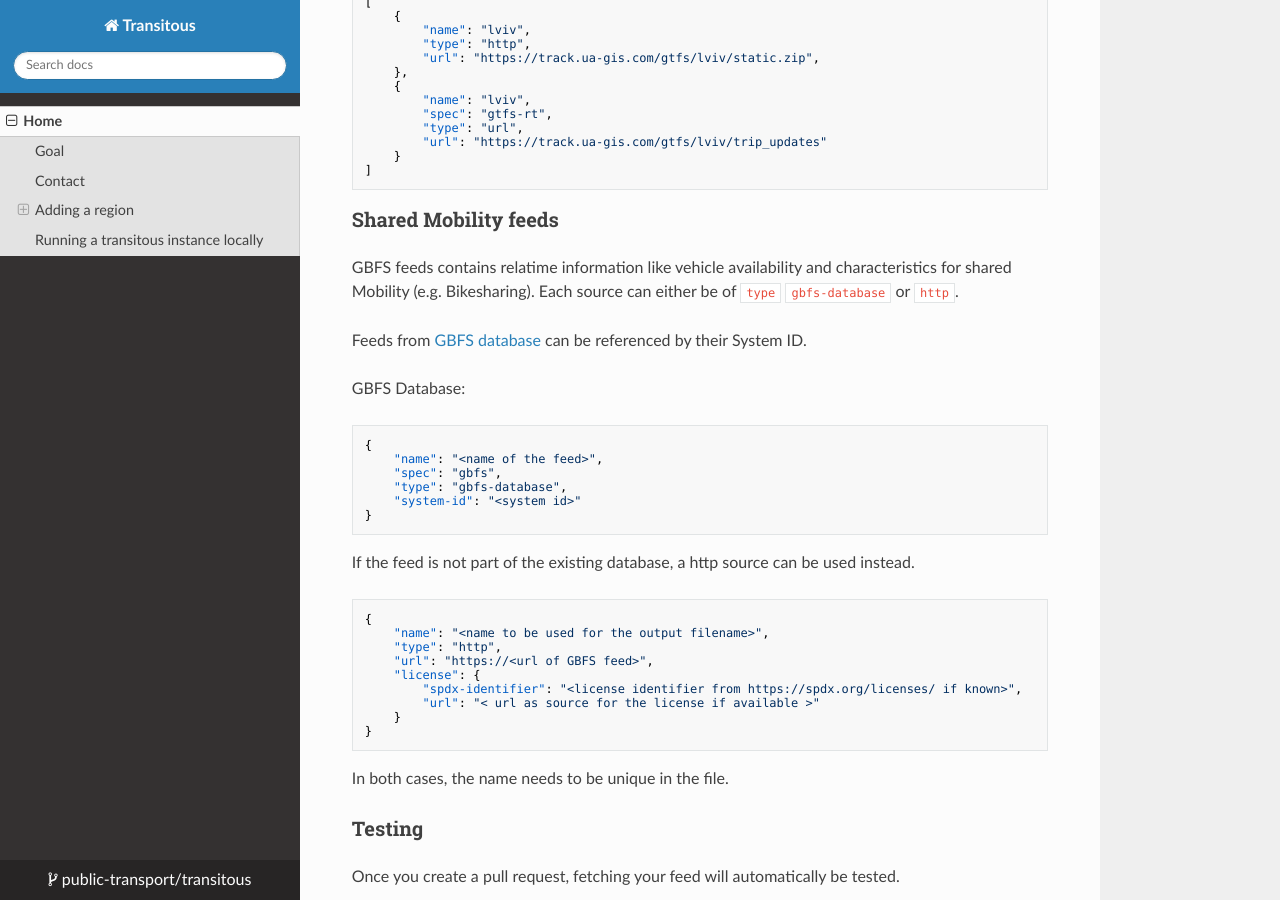
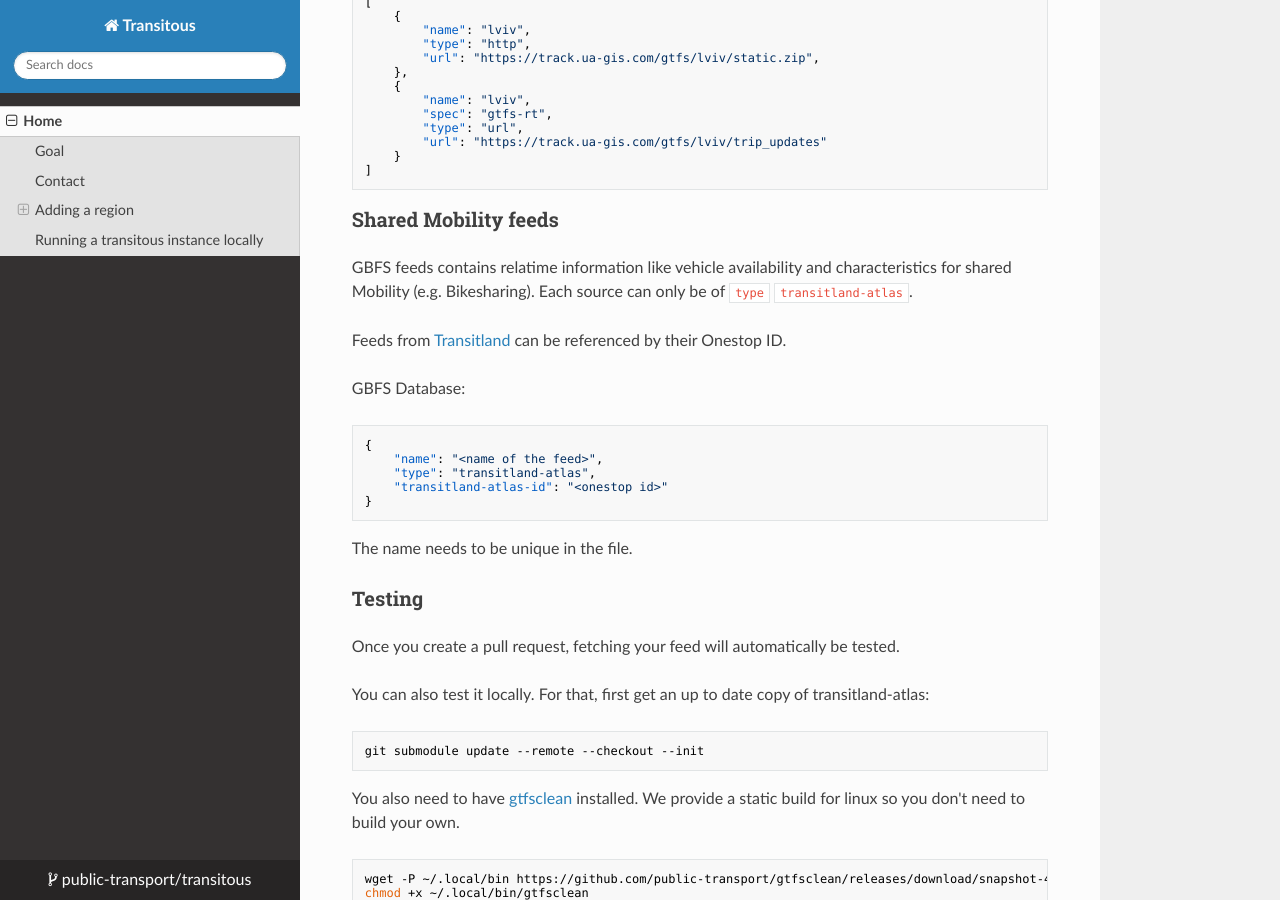
Before and after one commit to public-transport/transitous, an MkDocs documentation site: the page built from docs/docs/index.md, in a window 1280 px wide and 900 px high, scrolled down 2216 px. Built offline with MkDocs 1.6.1, drawn with Linux system fonts in a browser that asks for light colours; nearby versions of some CDN libraries.

Commit message:
Remove GBFS Database source and use transitland-atlas instead

````diff
--- a/docs/docs/index.md
+++ b/docs/docs/index.md
@@ -130,35 +130,20 @@
 ### Shared Mobility feeds
 
 GBFS feeds contains relatime information like vehicle availability and characteristics for shared Mobility (e.g. Bikesharing).
-Each source can either be of `type` `gbfs-database` or `http`.
+Each source can only be of `type` `transitland-atlas`.
 
-Feeds from [GBFS database](https://github.com/MobilityData/gbfs) can be referenced by their System ID.
+Feeds from [Transitland](https://www.transit.land/feeds) can be referenced by their Onestop ID.
 
 GBFS Database:
 ```json
 {
     "name": "<name of the feed>",
-    "spec": "gbfs",
-    "type": "gbfs-database",
-    "system-id": "<system id>"
+    "type": "transitland-atlas",
+    "transitland-atlas-id": "<onestop id>"
 }
 ```
 
-If the feed is not part of the existing database, a http source can be used instead.
-
-```json
-{
-    "name": "<name to be used for the output filename>",
-    "type": "http",
-    "url": "https://<url of GBFS feed>",
-    "license": {
-        "spdx-identifier": "<license identifier from https://spdx.org/licenses/ if known>",
-        "url": "< url as source for the license if available >"
-    }
-}
-```
-
-In both cases, the name needs to be unique in the file.
+The name needs to be unique in the file.
 
 ### Testing
 
````
Also changed, not shown: 3 other files.
